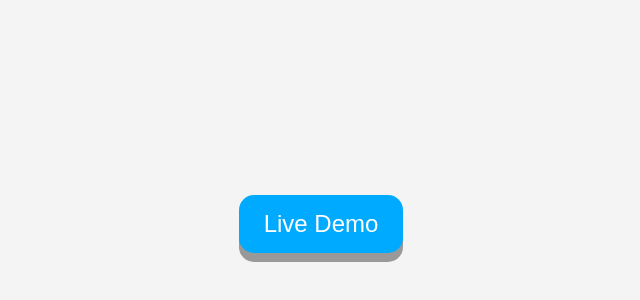
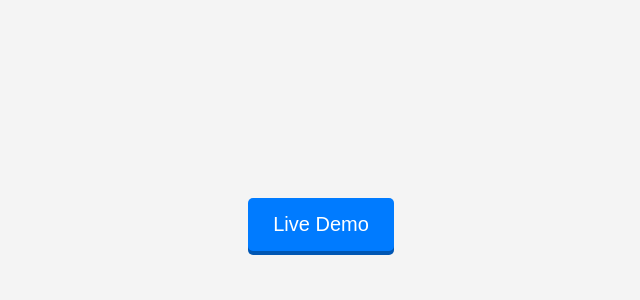
Before and after one commit to foreverglow-123/splash-page, a plain HTML site: page index.html in a window 1280 px wide. Shown: the part 176-476 px from the top of the page, without its empty margins (319-959 px from the left). Drawn offline with Linux system fonts and the light colour scheme.

Commit message:
Update index.html

```diff
--- a/index.html
+++ b/index.html
@@ -17,22 +17,23 @@
         .button {
             display: inline-block;
             padding: 15px 25px;
-            font-size: 24px;
+            font-size: 20px;
             cursor: pointer;
             text-align: center;
             text-decoration: none;
-            outline: none;
             color: #fff;
-            background-color: #00aaff;
+            background-color: #007bff;
             border: none;
-            border-radius: 15px;
-            box-shadow: 0 9px #999;
+            border-radius: 5px;
+            box-shadow: 0 4px #0056b3;
         }
-        .button:hover {background-color: #007acc}
+        .button:hover {
+            background-color: #0056b3;
+        }
         .button:active {
-            background-color: #007acc;
-            box-shadow: 0 5px #666;
-            transform: translateY(4px);
+            background-color: #0056b3;
+            box-shadow: 0 2px #003d80;
+            transform: translateY(2px);
         }
     </style>
 </head>
```
